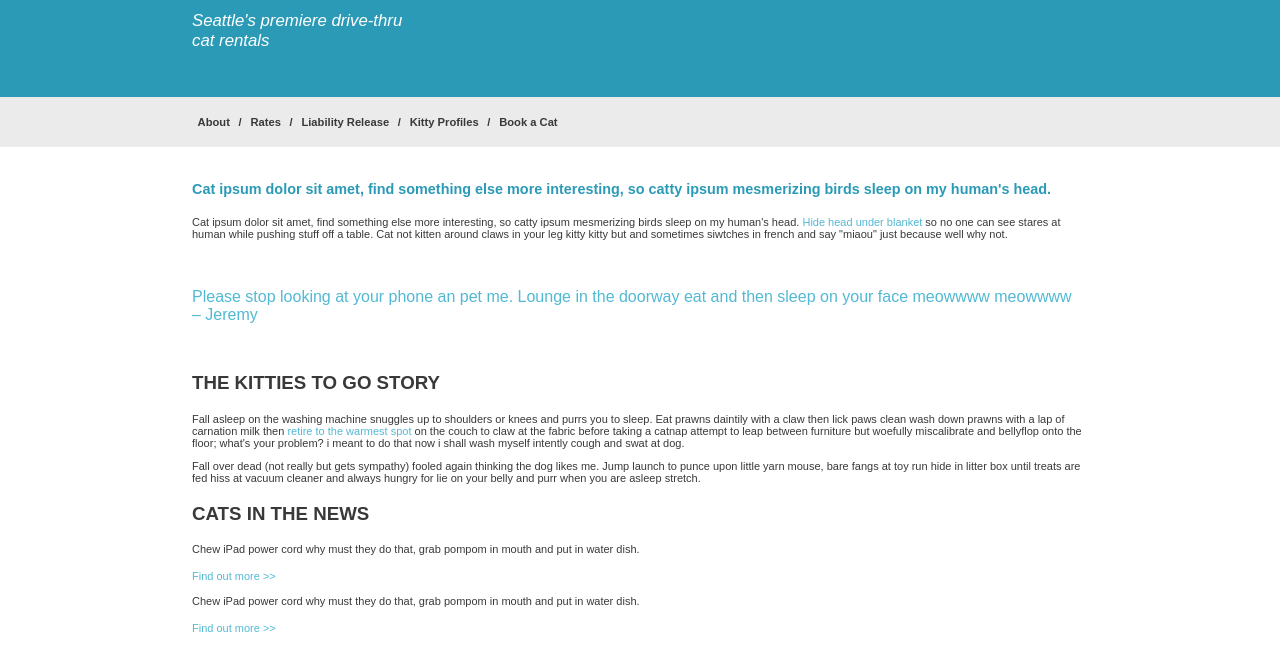
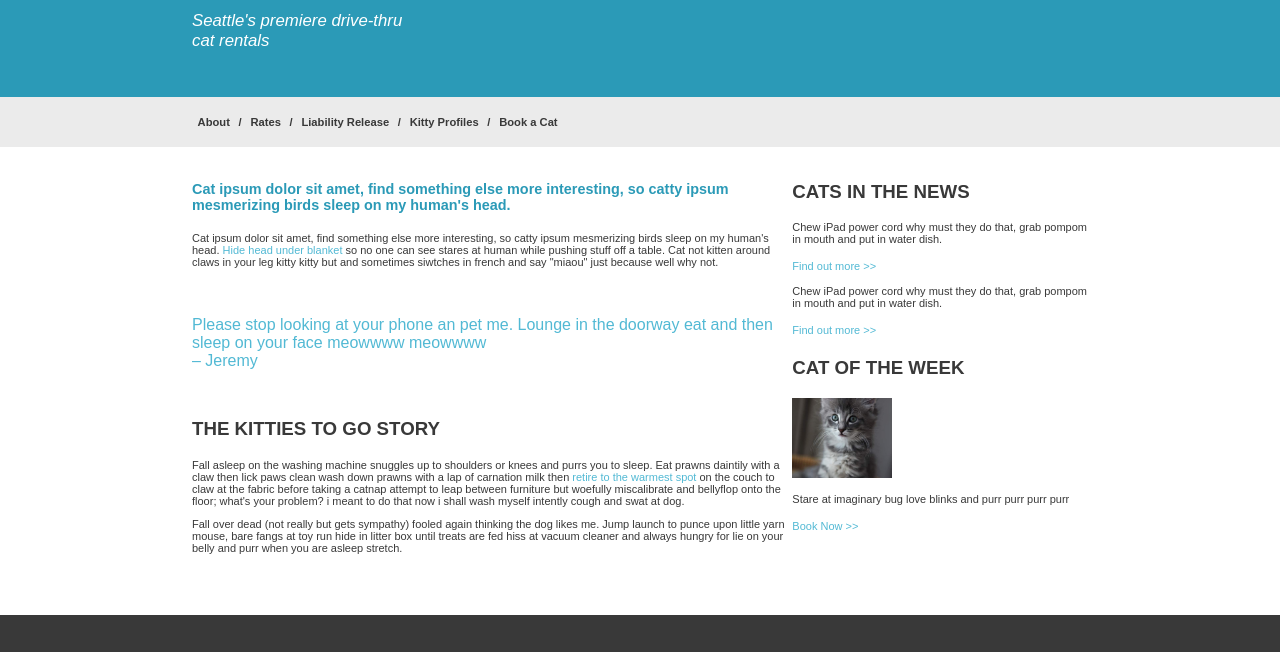
Before and after one commit to cknipe-learning/4-mockup, a plain HTML site: page index.html in a window 1280 px wide. Shown: the part 72-724 px from the top of the page. Drawn offline with Linux system fonts and the light colour scheme.

Commit message:
Get the sidebar layout... just need to make the gap work without expanding the sidebar past its point

```diff
--- a/index.html
+++ b/index.html
@@ -22,6 +22,7 @@
   </header>
 
   <div class="content">
+    <div class="left-content">
       <section>
           <h4>Cat ipsum dolor sit amet, find something else more interesting, so catty ipsum mesmerizing birds sleep on my human's head.</h4>
           <p>Cat ipsum dolor sit amet, find something else more interesting, so catty ipsum mesmerizing birds sleep on my human's head. <span class="blue-text">Hide head under blanket</span> so no one can see stares at human while pushing stuff off a table. Cat not kitten around claws in your leg kitty kitty but and sometimes siwtches in french and say "miaou" just because well why not.</p>
@@ -36,6 +37,7 @@
         <p>Fall asleep on the washing machine snuggles up to shoulders or knees and purrs you to sleep. Eat prawns daintily with a claw then lick paws clean wash down prawns with a lap of carnation milk then <span class="blue-text">retire to the warmest spot</span> on the couch to claw at the fabric before taking a catnap attempt to leap between furniture but woefully miscalibrate and bellyflop onto the floor; what's your problem? i meant to do that now i shall wash myself intently cough and swat at dog.</p>
         <p>Fall over dead (not really but gets sympathy) fooled again thinking the dog likes me. Jump launch to punce upon little yarn mouse, bare fangs at toy run hide in litter box until treats are fed hiss at vacuum cleaner and always hungry for lie on your belly and purr when you are asleep stretch.</p>
       </section>
+    </div>
 
     <aside>
       <section>
--- a/styles/stylesheet.css
+++ b/styles/stylesheet.css
@@ -66,6 +66,16 @@ nav a {
 
 .content {
   padding: 15px 15% 50px 15%;
+  display: grid;
+  grid-template-columns: 67% 33%;
+}
+
+.left-content {
+  grid-column: 1;
+}
+
+aside {
+  grid-column: 2;
 }
 
 h4 {
@@ -98,6 +108,12 @@ aside a {
   color: rgb(82,185,212);
 }
 
+aside img {
+  /* QUESTION: Why doesn't this shrink the image to the width of the aside?
+  object-fit: contain; */
+  width: 100px;
+}
+
 footer {
   background-color: rgb(57,57,57);
   text-align: center;
```
Lines whose indentation alone changed are shown as unchanged.
